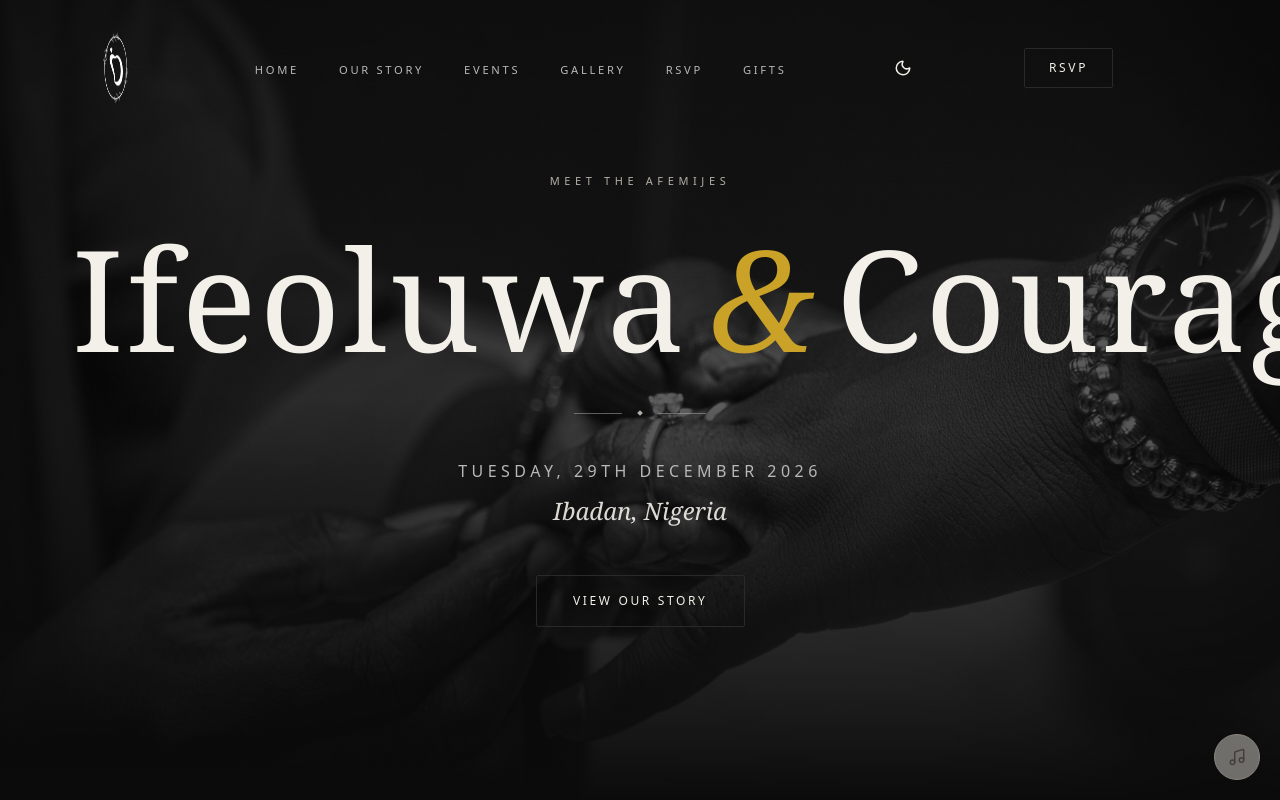
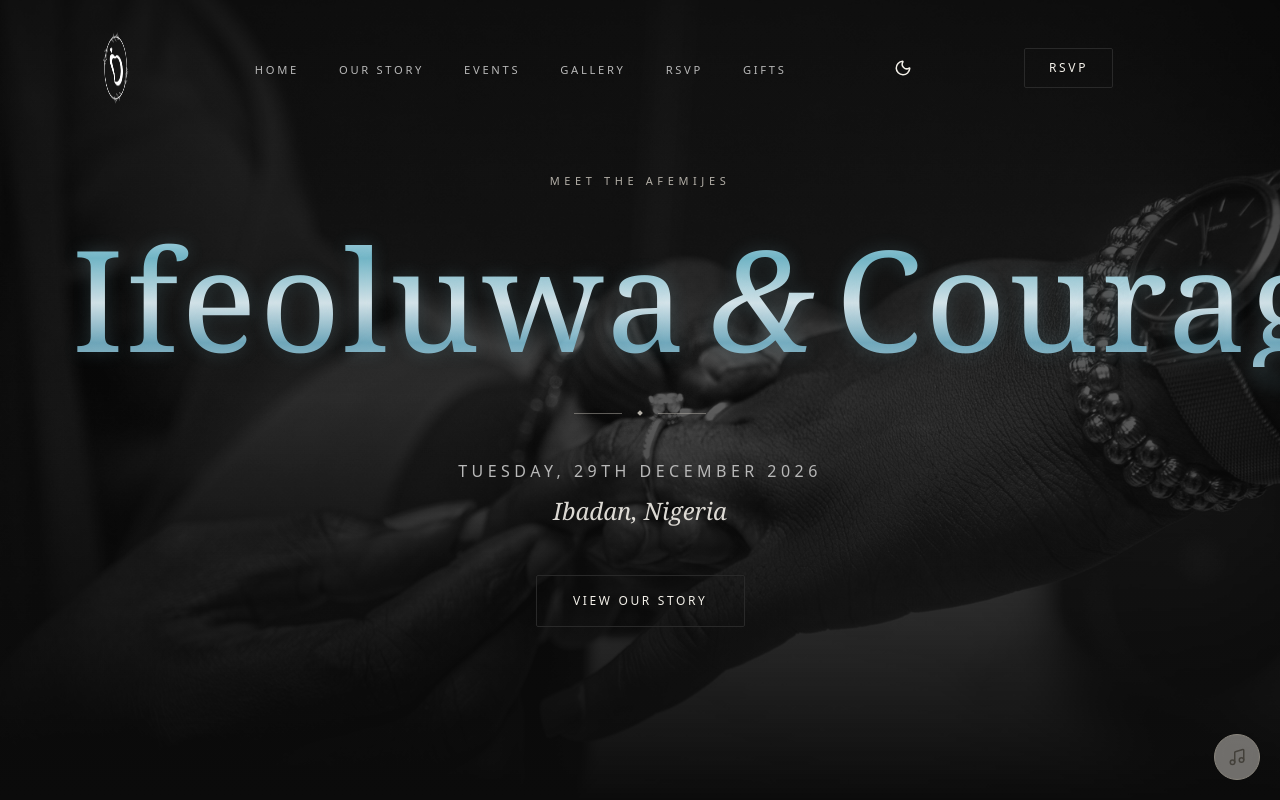
Before and after one commit to JoyAfemije/Courage-Ife-wedding, a React (Vite) app: page / in a window 1280 px wide. Shown: the top 800 px of the page. Built offline with nearby package versions, Linux system fonts and the light colour scheme.

Commit message:
Add water-wave hero text animation

```diff
--- a/src/components/Hero.jsx
+++ b/src/components/Hero.jsx
@@ -51,7 +51,10 @@ export default function Hero() {
           {hero.eyebrow}
         </p>
 
-        <h1 className="display-xl anim-rise" style={{ animationDelay: "0.55s" }}>
+        <h1
+          className="display-xl anim-rise water-wave-title"
+          style={{ animationDelay: "0.55s" }}
+        >
           {firstName}
           <span className="mx-3 sm:mx-5 font-light italic text-gold">&amp;</span>
           <br className="sm:hidden" />
--- a/src/index.css
+++ b/src/index.css
@@ -184,6 +184,45 @@ h4 {
   line-height: 0.98;
   font-size: clamp(3.25rem, 11vw, 9rem);
   letter-spacing: 0.02em;
+}
+
+.water-wave-title {
+  display: inline-block;
+  background: linear-gradient(
+    180deg,
+    rgba(255, 255, 255, 0.98) 0%,
+    rgba(213, 242, 255, 0.95) 18%,
+    rgba(126, 201, 220, 0.88) 34%,
+    rgba(239, 250, 255, 0.9) 52%,
+    rgba(125, 188, 211, 0.85) 68%,
+    rgba(255, 255, 255, 0.97) 100%
+  );
+  background-size: 180% 180%;
+  background-position: 50% 50%;
+  -webkit-background-clip: text;
+  background-clip: text;
+  color: transparent;
+  -webkit-text-fill-color: transparent;
+  text-shadow: 0 0 18px rgba(134, 206, 224, 0.18);
+  animation: waterWaveText 8s ease-in-out infinite alternate;
+}
+
+@keyframes waterWaveText {
+  0% {
+    background-position: 0% 48%;
+    transform: translateY(0);
+    filter: saturate(1);
+  }
+  50% {
+    background-position: 50% 60%;
+    transform: translateY(2px);
+    filter: saturate(1.2);
+  }
+  100% {
+    background-position: 100% 52%;
+    transform: translateY(-2px);
+    filter: saturate(1.1);
+  }
 }
 .display-lg {
   font-family: var(--font-display);
```
